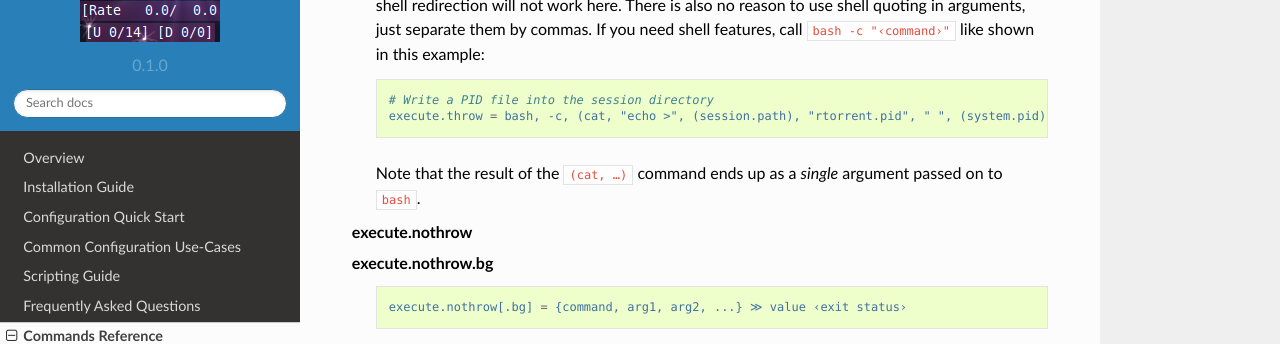
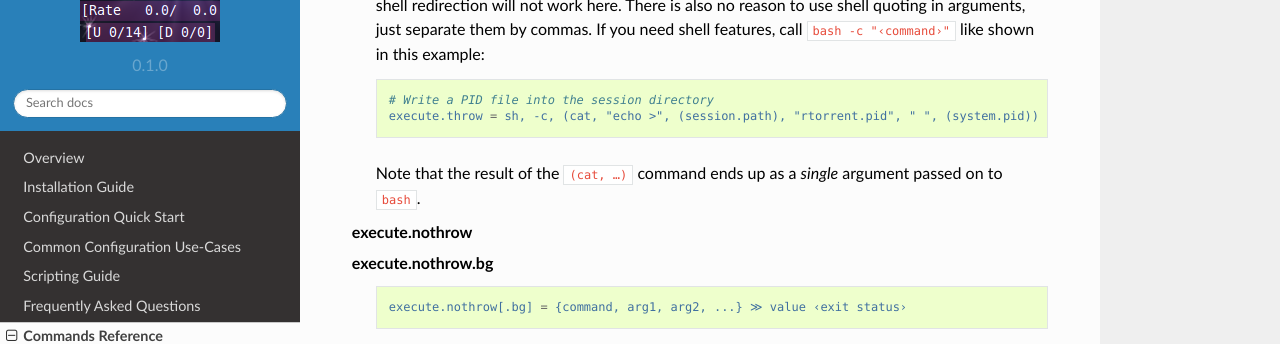
Before and after one commit to rtorrent-community/rtorrent-docs, a Sphinx documentation site: the page built from docs/cmd-ref.rst, in a window 1280 px wide and 900 px high, scrolled down 49916 px. Shown: the part 151-495 px from the top of the window. Built offline with Sphinx 7.4.7 and the Read the Docs theme 2.0.0, drawn with Linux system fonts in a browser that asks for light colours; some of the changed text lies outside the part shown.

Commit message:
bash→sh, and change awkward sentence

```diff
--- a/docs/include-cmd-system.rst
+++ b/docs/include-cmd-system.rst
@@ -40,7 +40,7 @@
         .. code-block:: ini
 
             # Write a PID file into the session directory
-            execute.throw = bash, -c, (cat, "echo >", (session.path), "rtorrent.pid", " ", (system.pid))
+            execute.throw = sh, -c, (cat, "echo >", (session.path), "rtorrent.pid", " ", (system.pid))
 
         Note that the result of the ``(cat, …)`` command ends up as a *single* argument passed on to ``bash``.
 
```
Also changed, not shown: other parts of docs/include-cmd-system.rst (+1 -1 lines).
